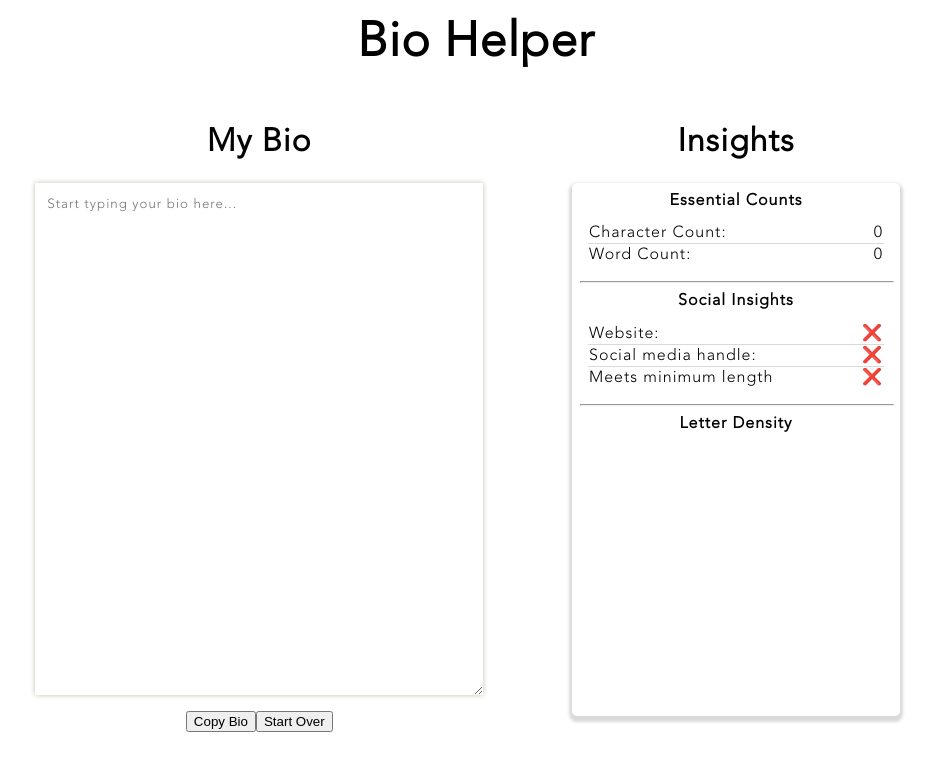
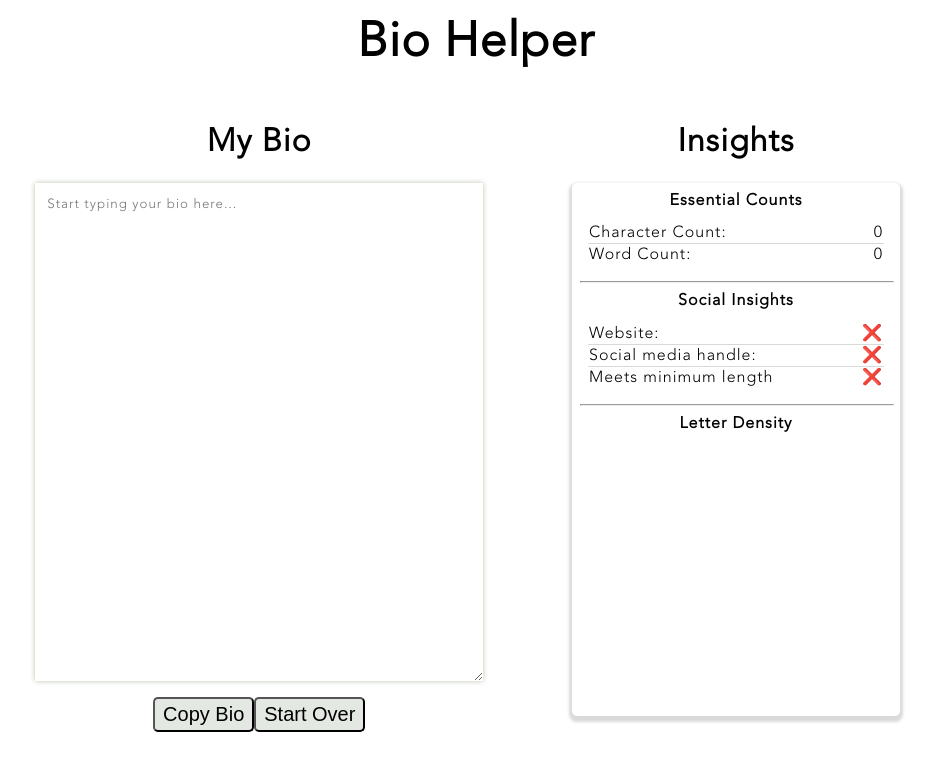
Before and after one commit to DruSerkes/bio-helper, a React (Create React App) app: page / in a window 1280 px wide. Shown: the top 770 px of the page, without its empty margins (164-1099 px from the left). Built offline with nearby package versions, Linux system fonts and the light colour scheme.

Commit message:
stopping points

```diff
--- a/src/App.css
+++ b/src/App.css
@@ -143,6 +143,13 @@ hr {
   width: 100%;
 }
 
+button {
+  border-radius: 5px;
+  background-color: hsl(120, 10%, 90%);
+  padding: 4px 8px;
+  font-size: 1.25rem;
+}
+
 /* LARGE */
 @media only screen and (max-width: 992px) {
   h1 {
```
